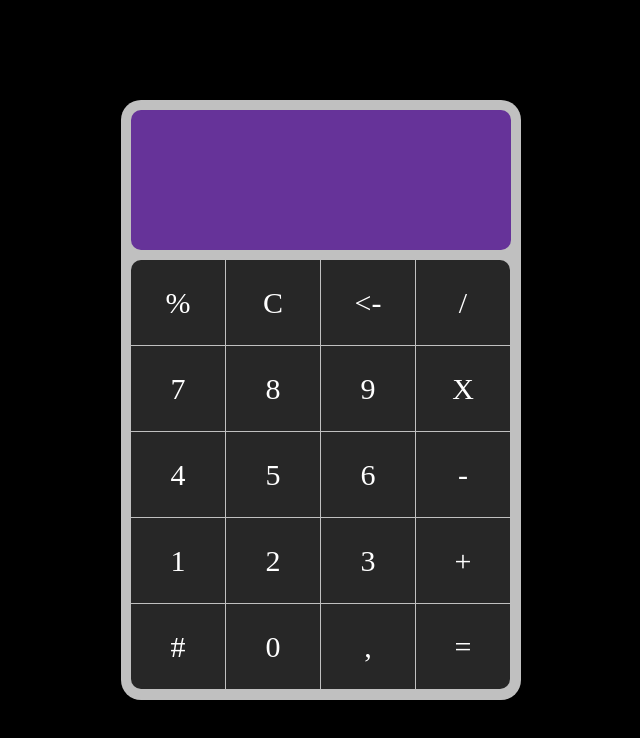
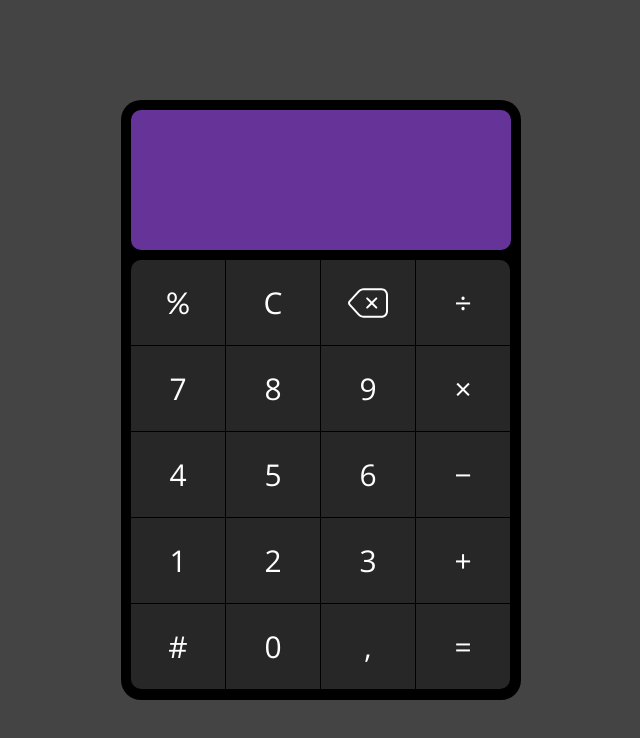
Before and after one commit to NikitaFrontWeb/calc, a plain HTML site: page index.html in a window 1280 px wide. Shown: the whole page, without its empty margins (319-959 px from the left). Drawn offline with nearby package versions, Linux system fonts and the light colour scheme.

Commit message:
add fonts

```diff
--- a/css/main.css
+++ b/css/main.css
@@ -1,8 +1,9 @@
 body{
   margin: 0;
   padding: 0;
-  background-color: #000;
+  background-color: #444;
   font-size: 30px;
+  font-family: 'Open Sans', sans-serif;
 }
 
 .calc{
@@ -12,7 +13,7 @@ body{
   transform: translate(-50%, -50%);
   height: 600px;
   width: 400px;
-  background-color: #c0c0c0;
+  background-color: #000;
   border-radius: 20px;
 }
 
@@ -37,16 +38,37 @@ body{
 }
 
 .calc__buttons-item{
-  width: 100px;
+  width: 94px;
   height: 85px;
   background-color: #272727;
   text-align: center;
   line-height: 85px;
   margin: 0 1px 1px 0;
+  position: relative;
+  cursor: pointer;
+}
+
+.calc__buttons-corner{
+  position: relative;
+}
+
+.calc__buttons-item:hover{
+  background-color: #333;
+  transition: all .6s;
+}
+
+.calc__buttons-item-icon{
+  height: 40px;
+  width: 40px;
+  position: absolute;
+  top: 50%;
+  left: 50%;
+  transform: translate(-50%, -50%);
 }
 
 .calc__buttons-item--left-top{
   border-radius: 10px 0 0 0;
+  font-family: 'Lato', sans-serif;
 }
 
 .calc__buttons-item--right-top{
--- a/index.html
+++ b/index.html
@@ -4,6 +4,10 @@
   <meta charset="UTF-8">
   <meta http-equiv="X-UA-Compatible" content="IE=edge">
   <meta name="viewport" content="width=device-width, initial-scale=1.0">
+  <link rel="preconnect" href="https://fonts.googleapis.com">
+  <link rel="preconnect" href="https://fonts.gstatic.com" crossorigin>
+  <link href="https://fonts.googleapis.com/css2?family=Open+Sans&display=swap" rel="stylesheet">
+  <link href="https://fonts.googleapis.com/css2?family=Lato&display=swap" rel="stylesheet">
   <link rel="stylesheet" href="./css/main.css">
   <title>Calculator</title>
 </head>
@@ -14,20 +18,22 @@
       <div class="calc__buttons-line">
         <div class="calc__buttons-item calc__buttons-item--left-top">%</div>
         <div class="calc__buttons-item">C</div>
-        <div class="calc__buttons-item"><-</div>
-        <div class="calc__buttons-item calc__buttons-item--right-top">/</div>
+        <div class="calc__buttons-item">
+          <img class="calc__buttons-item-icon" src="./image/icon/delete.svg" alt="delete icon">
+        </div>
+        <div class="calc__buttons-item calc__buttons-item--right-top">&divide;</div>
       </div>
       <div class="calc__buttons-line">
         <div class="calc__buttons-item">7</div>
         <div class="calc__buttons-item">8</div>
         <div class="calc__buttons-item">9</div>
-        <div class="calc__buttons-item">X</div>
+        <div class="calc__buttons-item">&times;</div>
       </div>
       <div class="calc__buttons-line">
         <div class="calc__buttons-item">4</div>
         <div class="calc__buttons-item">5</div>
         <div class="calc__buttons-item">6</div>
-        <div class="calc__buttons-item">-</div>
+        <div class="calc__buttons-item">&minus;</div>
       </div>
       <div class="calc__buttons-line">
         <div class="calc__buttons-item">1</div>
@@ -42,13 +48,7 @@
         <div class="calc__buttons-item calc__buttons-item--right-bottom">=</div>
       </div>
     </div>
-    <!-- <div class="calc__buttons-action">
-      <div class="calc__buttons-plus">+</div>
-      <div class="calc__buttons-minus">-</div>
-      <div class="calc__buttons-multiply">*</div>
-      <div class="calc__buttons-divide">/</div>
-    </div> -->
   </div>
-
+  <script src="./js/num.js"></script>
 </body>
 </html>
```
Also changed, not shown: image/icon/delete.svg (added), js/num.js (added).
